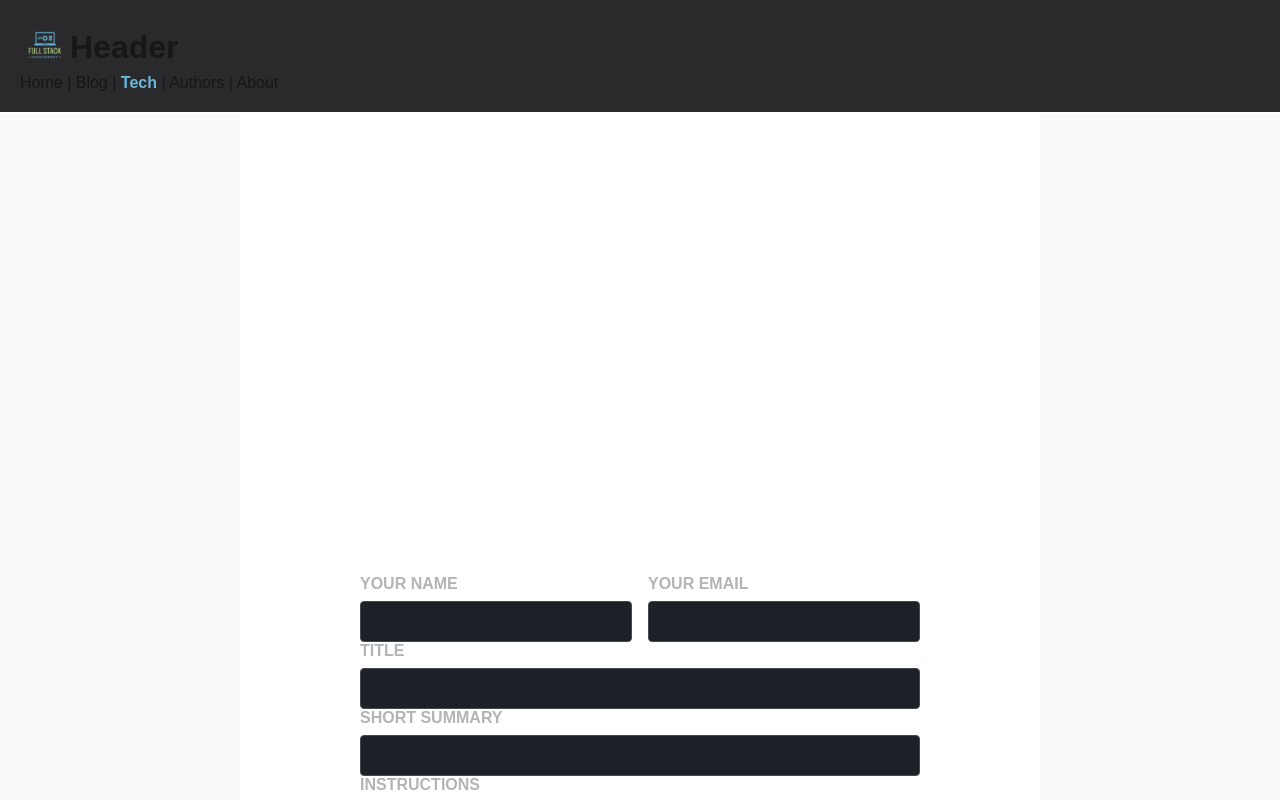
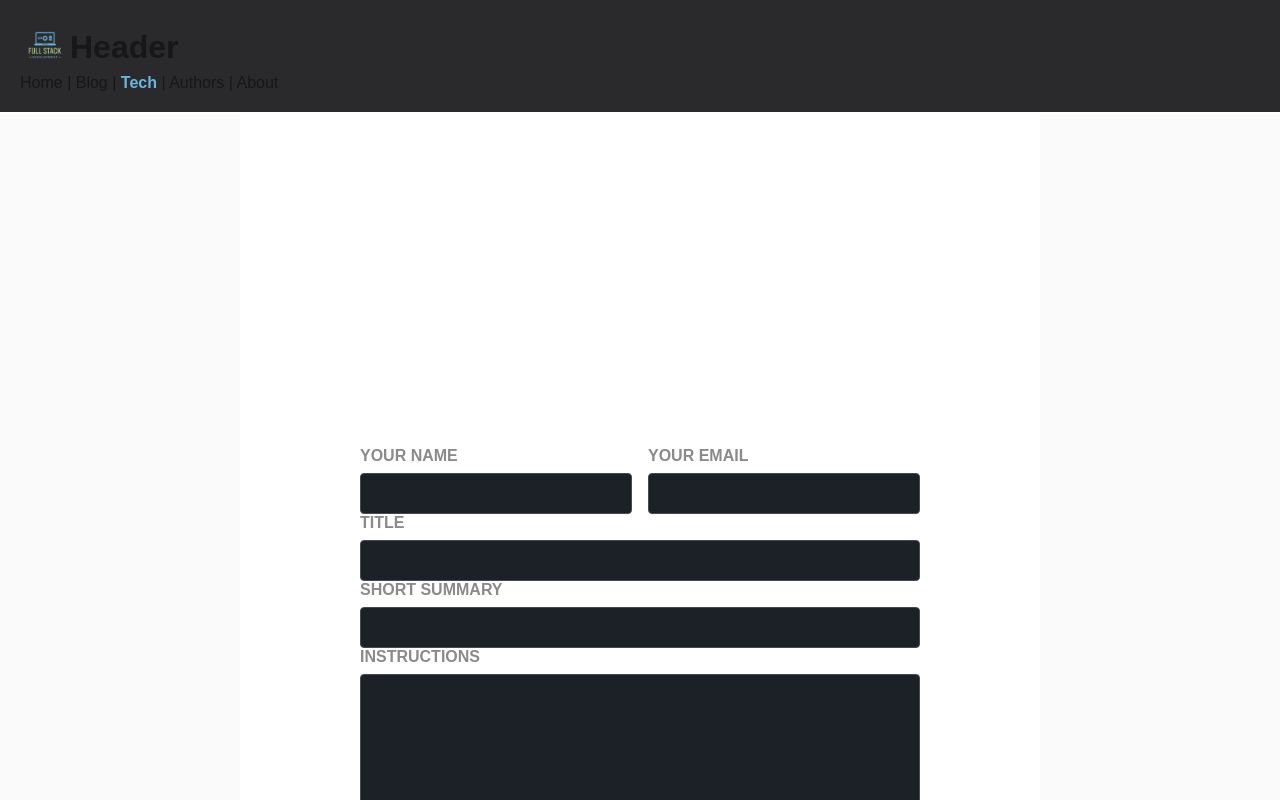
Before and after one commit to Krieger-m/nextjs-project, a Next.js app: page /technologies/share in a window 1280 px wide. Shown: the top 800 px of the page. Built offline with nearby package versions, Linux system fonts and the light colour scheme.

Commit message:
styled share/form with inline styles and css.modules

```diff
--- a/src/app/technologies/share/page.tsx
+++ b/src/app/technologies/share/page.tsx
@@ -25,7 +25,6 @@ export default function SharePage() {
         >
       <header style={{
         gap: '3rem',
-        margin: '3rem auto 5rem auto',
         width: '90%',
         maxWidth: '75rem',
         color: '#ffffffff',
--- a/src/styles/page.module.css
+++ b/src/styles/page.module.css
@@ -152,7 +152,7 @@ a.secondary {
   font-size: 1rem;
   font-family: 'Montserrat', sans-serif;
   text-transform: uppercase;
-  color: #b4b4b4;
+  color: #8a8a8a;
   font-weight: bold;
 }
 
```
